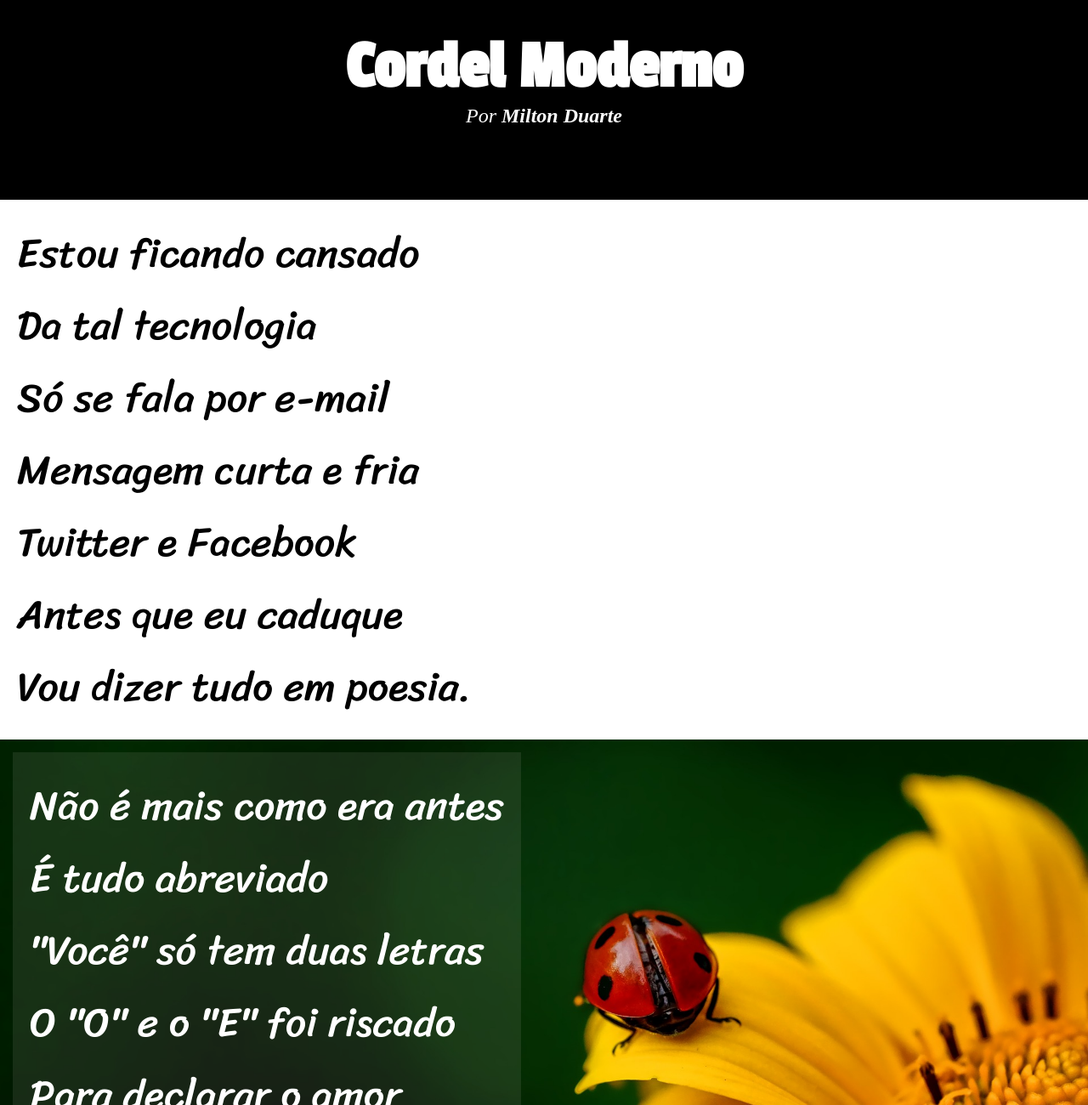
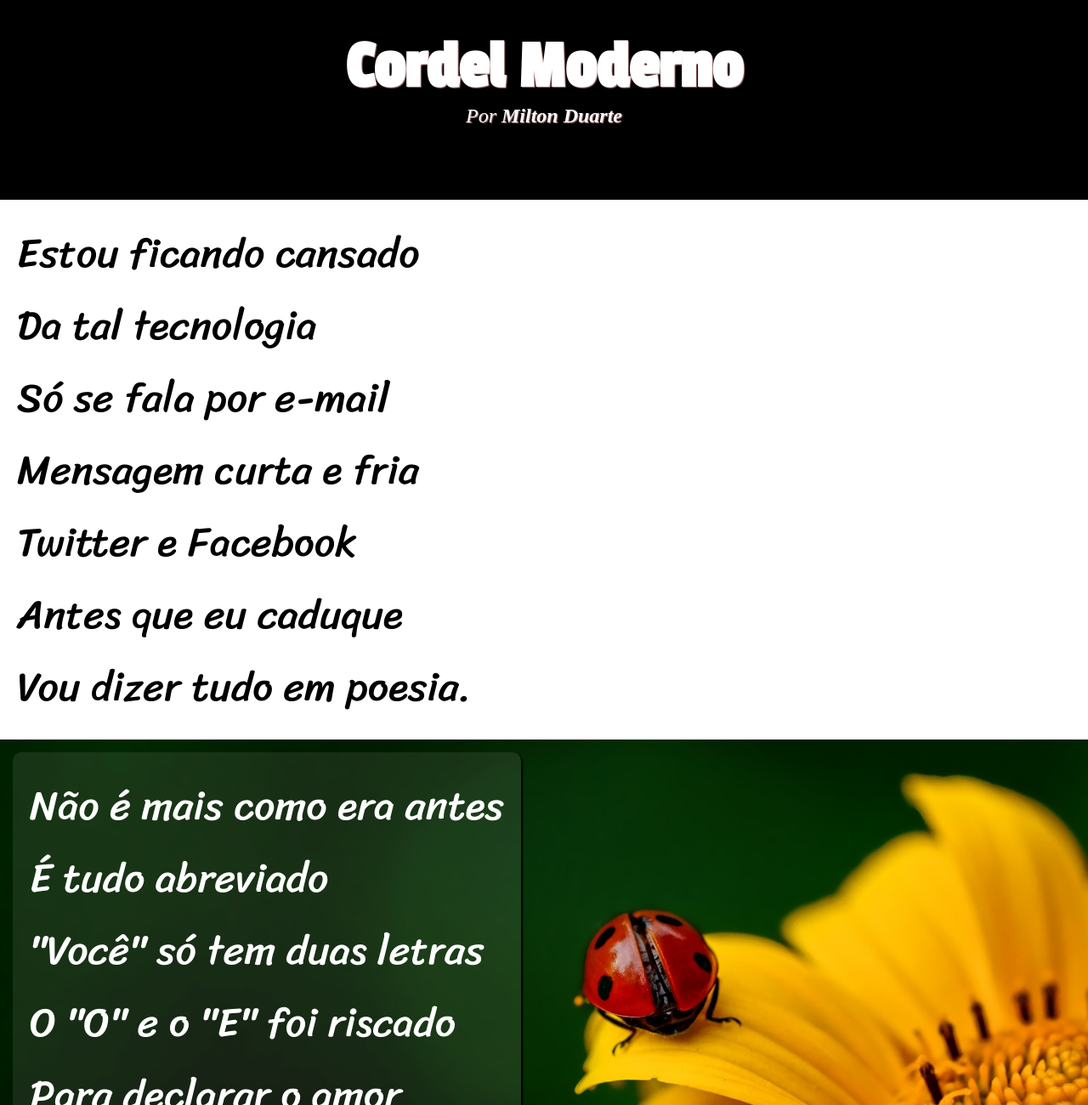
Before and after one commit to Matheusr5/projeto-poesia, a plain HTML site: page index.html in a window 1280 px wide. Shown: the part 40-1340 px from the top of the page at 85% size. Drawn offline with Linux system fonts and the light colour scheme.

Commit message:
Melhorias simples

```diff
--- a/index.html
+++ b/index.html
@@ -6,6 +6,7 @@
     <meta name="viewport" content="width=device-width, initial-scale=1.0">
     <title>Desafio Cordel</title>
     <link rel="stylesheet" href="style.css">
+    <link rel="shortcut icon" href="icon.png" type="image/x-icon">
 </head>
 <body>
     <header>
--- a/style.css
+++ b/style.css
@@ -12,20 +12,27 @@ header{
     text-align: center;
     color: white;
     padding-top: 75px;
+
 }
 h1{
     font-family: Passion one, sans-serif;
     font-size: 5em;
+    text-shadow: 1px 1px 1px rgb(163, 113, 113);
+
+
 }
 
 cite{
     font-size: 1.5em;
+    text-shadow: 1px 1px 1px rgb(163, 113, 113);
 }
 
 main p{
     font-size: 3em;
     font-family:Sriracha ;
     padding: 20px;
+
+
 }
 
 #parallax1{
@@ -49,12 +56,16 @@ main p{
     background-color: rgba(223, 207, 207, 0.103);
     display: inline-block;
     margin: 15px;
+    border-radius: 10px;
+    box-shadow: 2px 2px 2px black ;
 }
 .borda2{
     color: white;
     background-color: rgba(0, 0, 0, 0.397);
     display: inline-block;
     margin: 15px;
+    border-radius: 10px;
+    box-shadow: 2px 2px 2px black ;
 }
 footer{
     background-color: black;
```
Also changed, not shown: icon.png (added).
